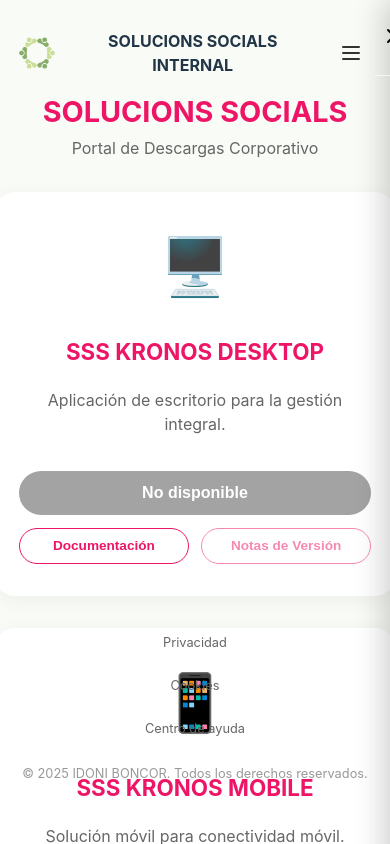
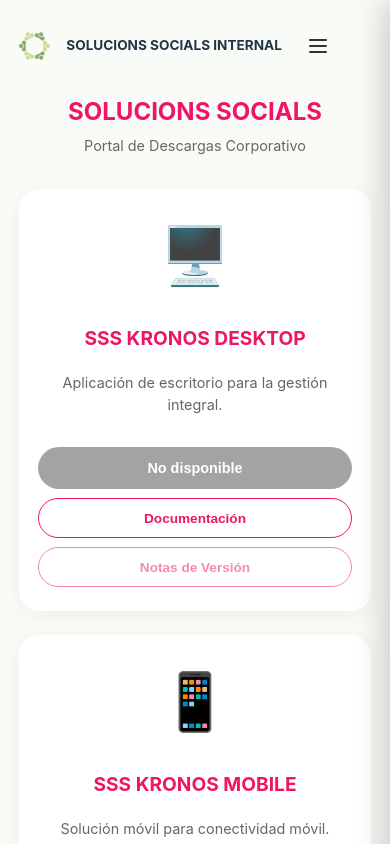
Before and after one commit to Solucions-Socials-Sostenibles-DEV/Solucions-Socials-Sostenibles-DevWebsite, a React (Vite) app: page / in a window 390 px wide. Built offline with nearby package versions, Linux system fonts and the light colour scheme; no server answers.

Commit message:
FEAT: Responsive mejorado

```diff
--- a/src/App.css
+++ b/src/App.css
@@ -18,7 +18,7 @@
   align-items: center;
   padding: 1rem 2rem;
   box-sizing: border-box;
-  justify-content: space-between;
+  justify-content: flex-start; /* Changed from space-between to flex-start */
 }
 
 .navbar {
@@ -116,14 +116,12 @@
   margin: 0;
 }
 
-/* App Grid - Main Layout */
 .app-grid {
   display: flex;
   flex-direction: row;
   justify-content: center;
-  flex-wrap: wrap; /* Key for responsiveness */
+  flex-wrap: wrap;
   gap: 2rem;
-  flex: 1;
   width: 100%;
   max-width: 1400px;
   align-items: center;
@@ -131,6 +129,7 @@
   overflow-y: auto;
   min-height: 0;
   padding: 1rem 0;
+  margin-bottom: auto; /* Push footer down */
 }
 
 .app-card {
@@ -264,29 +263,37 @@
 }
 
 /* ---------------- MOBILE RESPONSIVE ---------------- */
-@media (max-width: 900px) { /* Increased breakpoint for tablets */
+@media (max-width: 900px) {
   #root {
     overflow-x: hidden;
+    overflow-y: visible; /* Allow natural scroll */
+    height: auto;
+    min-height: 100vh;
   }
 
   .container {
-    padding: 1rem 1.2rem;
+    padding: 0.8rem 1.2rem;
     display: flex;
     flex-direction: column;
+    min-height: 100vh;
+    justify-content: flex-start;
+    height: auto; /* Natural height */
   }
 
   /* Navbar Mobile */
   .navbar {
     padding: 0.8rem 0;
     justify-content: space-between;
+    flex-shrink: 0;
+    margin-bottom: 1rem;
   }
 
   .navbar-logo {
-      height: 32px;
+      height: 28px;
   }
 
   .navbar-brand h1 {
-      font-size: 1rem;
+      font-size: 0.85rem;
   }
 
   /* Hamburger & Menu */
@@ -299,7 +306,7 @@
     border: none;
     cursor: pointer;
     color: #333;
-    z-index: 3001; /* Above overlay */
+    z-index: 3001;
   }
 
   .navbar-overlay {
@@ -326,18 +333,19 @@
     top: 0;
     right: 0;
     height: 100vh;
-    width: 80%; /* Wider drawer */
-    max-width: 320px;
+    width: 80%;
+    max-width: 280px;
     background: white;
     flex-direction: column;
-    align-items: stretch; /* Stretch items */
-    padding: 2rem;
-    padding-top: 5rem; /* Space for close button */
-    gap: 1.5rem;
+    align-items: stretch;
+    padding: 1.5rem;
+    padding-top: 4rem;
+    gap: 0;
     box-shadow: -5px 0 30px rgba(0, 0, 0, 0.2);
     transform: translateX(100%);
     transition: transform 0.3s cubic-bezier(0.4, 0, 0.2, 1);
     z-index: 3000;
+    overflow-y: auto;
   }
 
   .navbar-links.active {
@@ -356,7 +364,7 @@
   }
 
   .menu-title {
-      display: none; /* Hide 'MENU' text, just use X */
+      display: none;
   }
 
   .close-btn {
@@ -371,46 +379,124 @@
       width: 100%;
       text-align: left;
       border-bottom: 1px solid #f5f5f5;
-      padding-bottom: 1rem;
+      padding: 1rem 0;
+      list-style: none;
   }
 
   .navbar-links li:last-child {
       border: none;
-      margin-top: auto; /* Push login to bottom if desired */
   }
 
   .navbar-links a,
   .nav-btn-link {
-      font-size: 1.1rem;
+      font-size: 1rem;
       display: block;
       width: 100%;
+      text-align: left;
+      padding: 0;
   }
 
-  /* App Grid Mobile */
+  .login-btn {
+      width: 100%;
+      text-align: center;
+      padding: 0.6rem 1rem;
+  }
+
+  /* Header Mobile */
+  .header {
+      flex-shrink: 0;
+      margin-bottom: 1rem;
+      padding: 0;
+  }
+
+  .header h2 {
+      font-size: 1.5rem;
+      margin-bottom: 0.3rem;
+  }
+
+  .header p {
+      font-size: 0.9rem;
+  }
+
+  /* App Grid Mobile - NO HEIGHT CONSTRAINTS */
   .app-grid {
       display: flex;
       flex-direction: column;
       flex-wrap: nowrap;
       justify-content: flex-start;
-      height: auto;
-      overflow-y: visible; /* Scroll happens on container */
-      padding: 1rem 0 3rem 0;
+      align-items: stretch;
+      flex: 0 1 auto; /* Don't grow, let natural size */
+      min-height: 0;
+      overflow-y: visible;
+      padding: 1rem 0;
+      gap: 1.5rem;
+      width: 100%;
+      margin-bottom: 0; /* No forced margin */
   }
 
   .app-card {
       width: 100%;
       max-width: 100%;
-      padding: 2rem 1.5rem;
+      padding: 1.5rem 1.2rem;
       min-width: 0;
+      box-sizing: border-box;
+      margin-bottom: 0;
   }
 
-  .header h2 {
-      font-size: 1.8rem;
+  .app-card h2 {
+      font-size: 1.2rem;
   }
 
+  .app-card p {
+      font-size: 0.9rem;
+  }
+
+  /* Card Actions - Stacked */
+  .card-actions {
+      display: flex;
+      flex-direction: column;
+      gap: 0.6rem;
+      width: 100%;
+      margin-top: 0.8rem;
+  }
+
+  .doc-btn,
+  .history-btn,
+  .download-btn {
+      width: 100%;
+      flex: none;
+      margin: 0;
+      box-sizing: border-box;
+      font-size: 0.85rem;
+      padding: 0.7rem 1rem;
+  }
+
+  .download-btn {
+      order: 0;
+      font-size: 0.9rem;
+      padding: 0.8rem 1rem;
+  }
+
+  /* Footer - NATURAL FLOW */
   .footer {
+      flex-shrink: 0;
+      margin-top: 3rem; /* Large top margin to separate from content */
+      padding: 2rem 0 2rem 0;
       text-align: center;
-      padding-bottom: 2rem;
+      width: 100%;
+      position: relative; /* Ensure it's in natural flow */
+  }
+
+  .footer p {
+      margin: 0.5rem 0 0 0;
+  }
+
+  .footer-links {
+      display: flex;
+      flex-wrap: wrap;
+      gap: 1rem;
+      justify-content: center;
+      margin-bottom: 0.8rem;
   }
 }
 
--- a/src/App.jsx
+++ b/src/App.jsx
@@ -118,19 +118,17 @@
           </li>
           <li><a href="#inicio" onClick={(e) => { e.preventDefault(); setCurrentView('home'); setIsMenuOpen(false); }}>INICIO</a></li>
           <li><button className="nav-btn-link" onClick={() => { setIsContactOpen(true); setIsMenuOpen(false); }}>CONTACTO</button></li>
-          <li>
-            {user ? (
-              <div style={{ display: 'flex', alignItems: 'center', gap: '1rem' }}>
-                {userRole === 'admin' && (
-                  <button className="nav-btn-link" onClick={() => { setCurrentView('dashboard'); setIsMenuOpen(false); }}>PANEL</button>
-                )}
-                <button className="nav-btn-link" onClick={() => { setCurrentView('fichaje'); setIsMenuOpen(false); }}>FICHAJE</button>
-                <button className="login-btn" onClick={handleLogout}>CERRAR</button>
-              </div>
-            ) : (
-              <button className="login-btn" onClick={() => setIsLoginOpen(true)}>INICIAR SESION</button>
-            )}
-          </li>
+          {user ? (
+            <>
+              {userRole === 'admin' && (
+                <li><button className="nav-btn-link" onClick={() => { setCurrentView('dashboard'); setIsMenuOpen(false); }}>PANEL</button></li>
+              )}
+              <li><button className="nav-btn-link" onClick={() => { setCurrentView('fichaje'); setIsMenuOpen(false); }}>FICHAJE</button></li>
+              <li><button className="login-btn" onClick={handleLogout}>CERRAR SESIÓN</button></li>
+            </>
+          ) : (
+            <li><button className="login-btn" onClick={() => setIsLoginOpen(true)}>INICIAR SESIÓN</button></li>
+          )}
         </ul>
       </nav>
 
```
